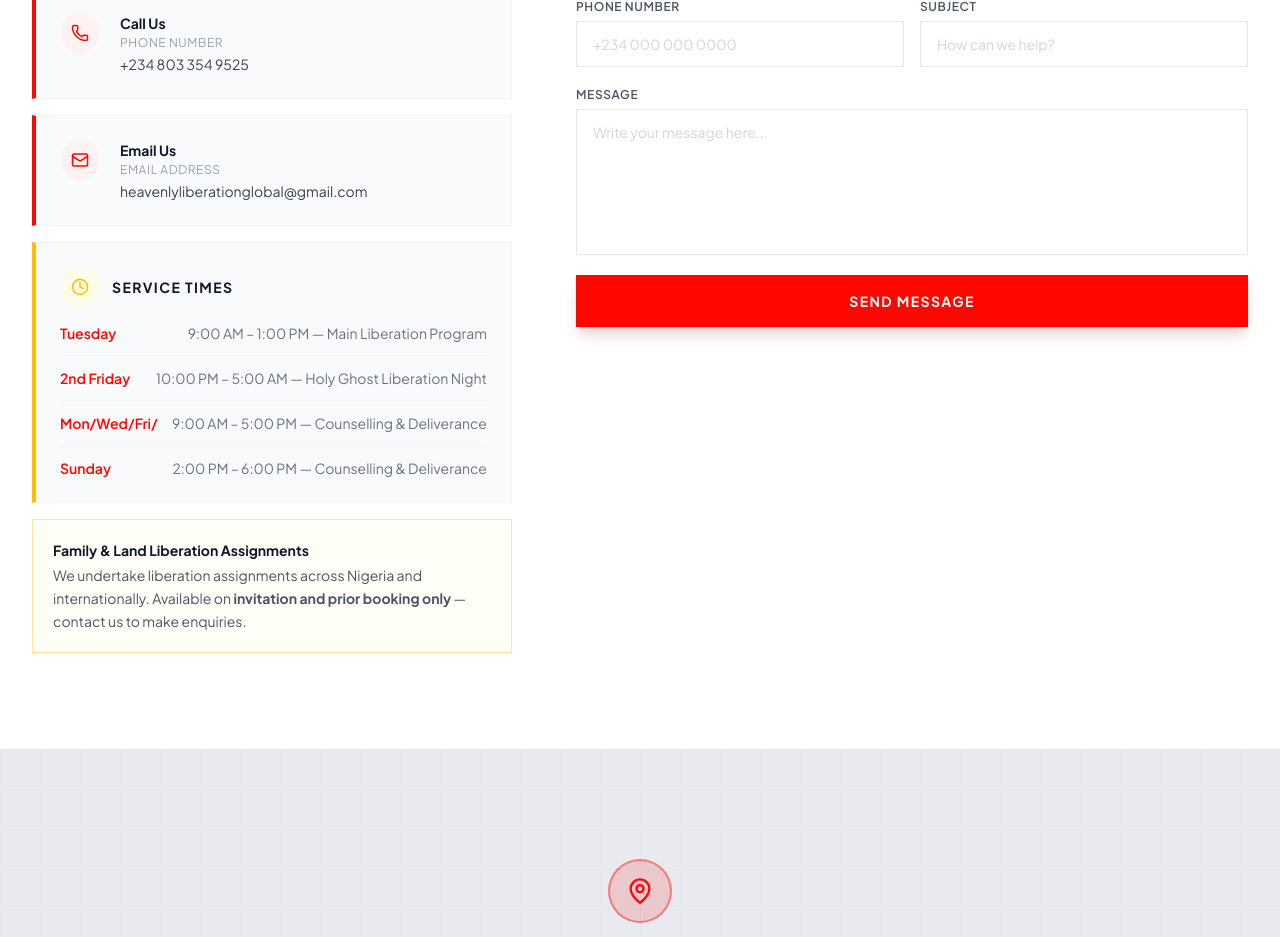
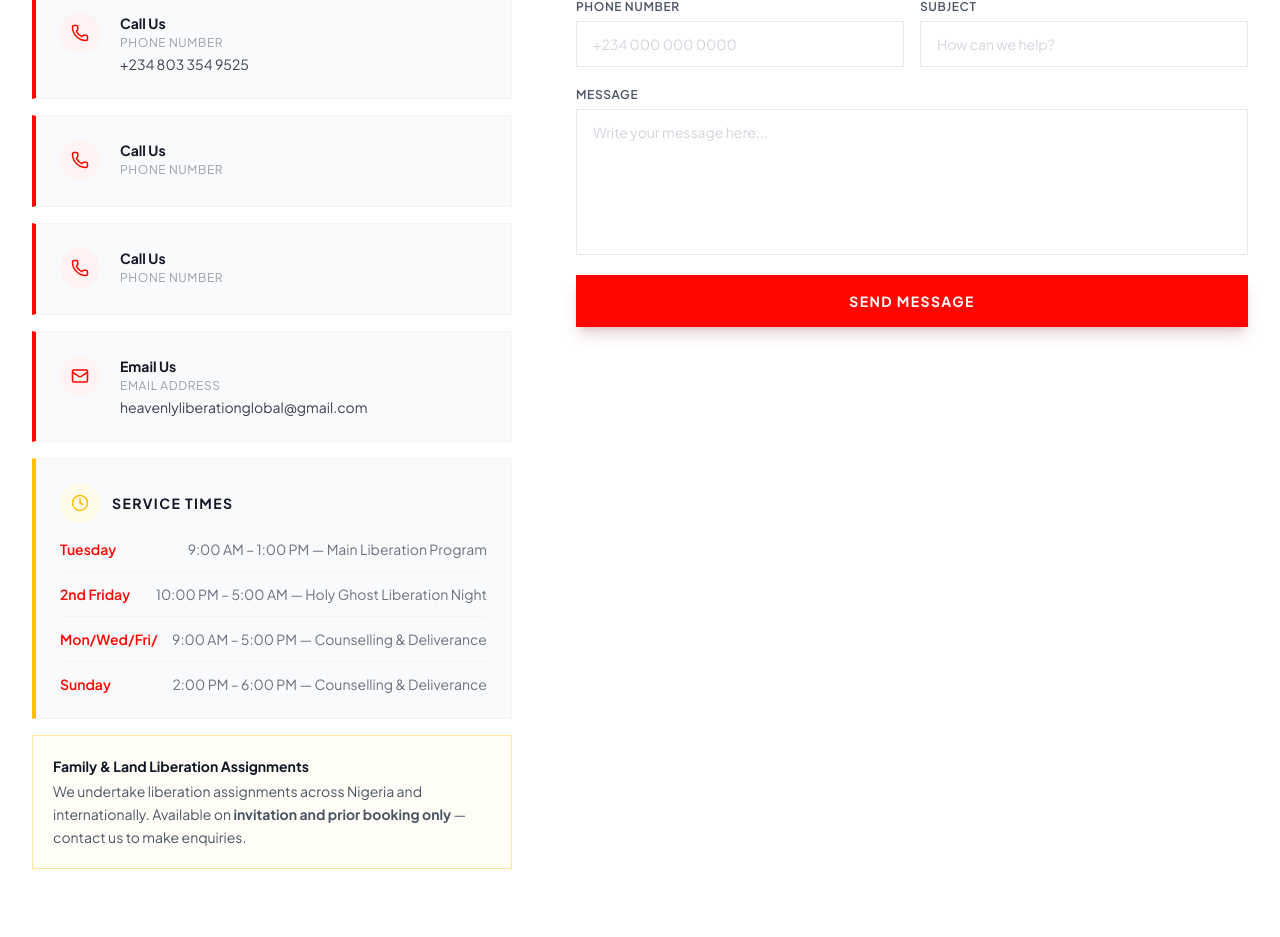
Before and after one commit to davemayor2/Heavenly-Liberation-Website, a Next.js app: page /contact in a window 1280 px wide. Shown: the part 959-1896 px from the top of the page. Built offline with nearby package versions, Linux system fonts and the light colour scheme; a web font is replaced by a local one.

Commit message:
Contact correction 2

```diff
--- a/app/contact/page.tsx
+++ b/app/contact/page.tsx
@@ -30,6 +30,22 @@ const infoCards = [
     label: "Phone Number",
     value: "+234 803 354 9525",
     value2: "+234 7082087535 ",
+    value3: "+234 8154438690",
+    href: "tel:+2348033549525",
+  },
+  {
+    id: "phone",
+    icon: Phone,
+    heading: "Call Us",
+    label: "Phone Number",
+    value2: "+234 7082087535 ",
+    href: "tel:+2348033549525",
+  },
+  {
+    id: "phone",
+    icon: Phone,
+    heading: "Call Us",
+    label: "Phone Number",
     value3: "+234 8154438690",
     href: "tel:+2348033549525",
   },
```
